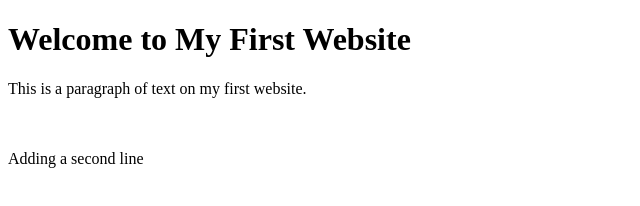
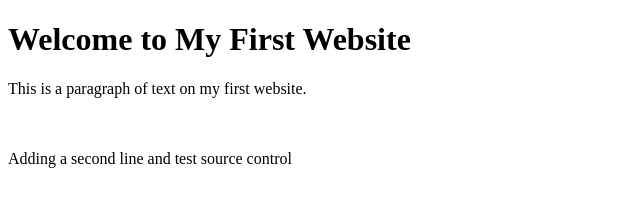
Before and after one commit to yhchan99/yhchan99.github.io, a plain HTML site: page index.html in a window 1280 px wide. Shown: the whole page, without its empty margins (0-640 px from the left). Drawn offline with Linux system fonts and the light colour scheme.

Commit message:
test push

```diff
--- a/index.html
+++ b/index.html
@@ -8,6 +8,6 @@
 <body>
     <h1>Welcome to My First Website</h1>
     <p>This is a paragraph of text on my first website.</p>
-    <p><br><br>Adding a second line</p>
+    <p><br><br>Adding a second line and test source control</p>
 </body>
 </html>
```
